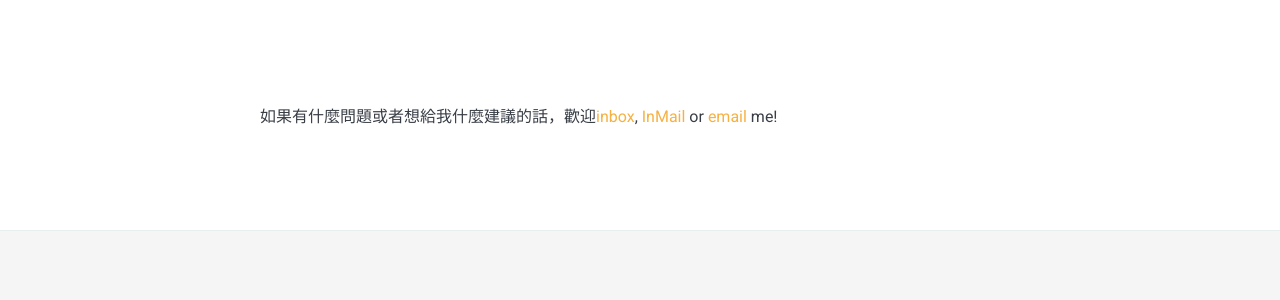
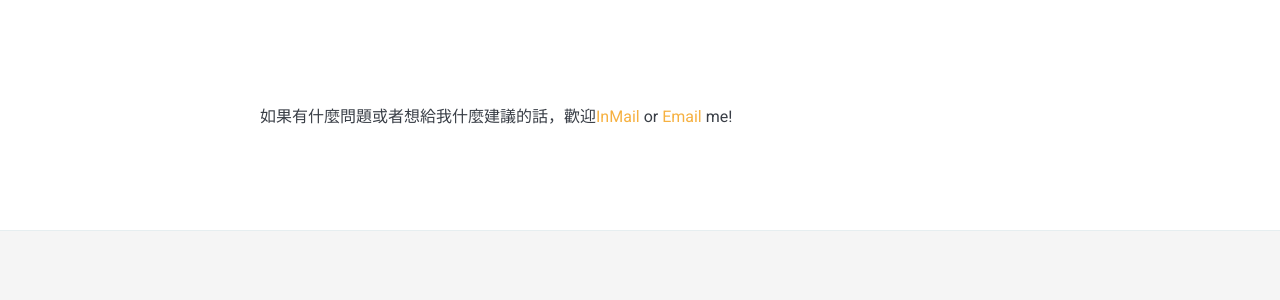
Before and after one commit to poi0905/poi0905.github.io, a Jekyll site: the page built from _pages/contact.md, in a window 1280 px wide. Shown: the part 307-607 px from the top of the page. Built offline with Jekyll 4.4.1, drawn with Linux system fonts in a browser that asks for light colours; nearby versions of some CDN libraries.

Commit message:
20221101

```diff
--- a/_pages/contact.md
+++ b/_pages/contact.md
@@ -4,4 +4,4 @@ title: Contact
 permalink: /contact/
 ---
 
-如果有什麼問題或者想給我什麼建議的話，歡迎[inbox](https://instagram.com/poi_0905), [InMail](https://www.linkedin.com/in/poiwang/) or [email](mailto:poiwang905@gmail.com?subject= ) me!
+如果有什麼問題或者想給我什麼建議的話，歡迎[InMail](https://www.linkedin.com/in/poiwang/) or [Email](mailto:poiwang905@gmail.com?subject= ) me!
```
